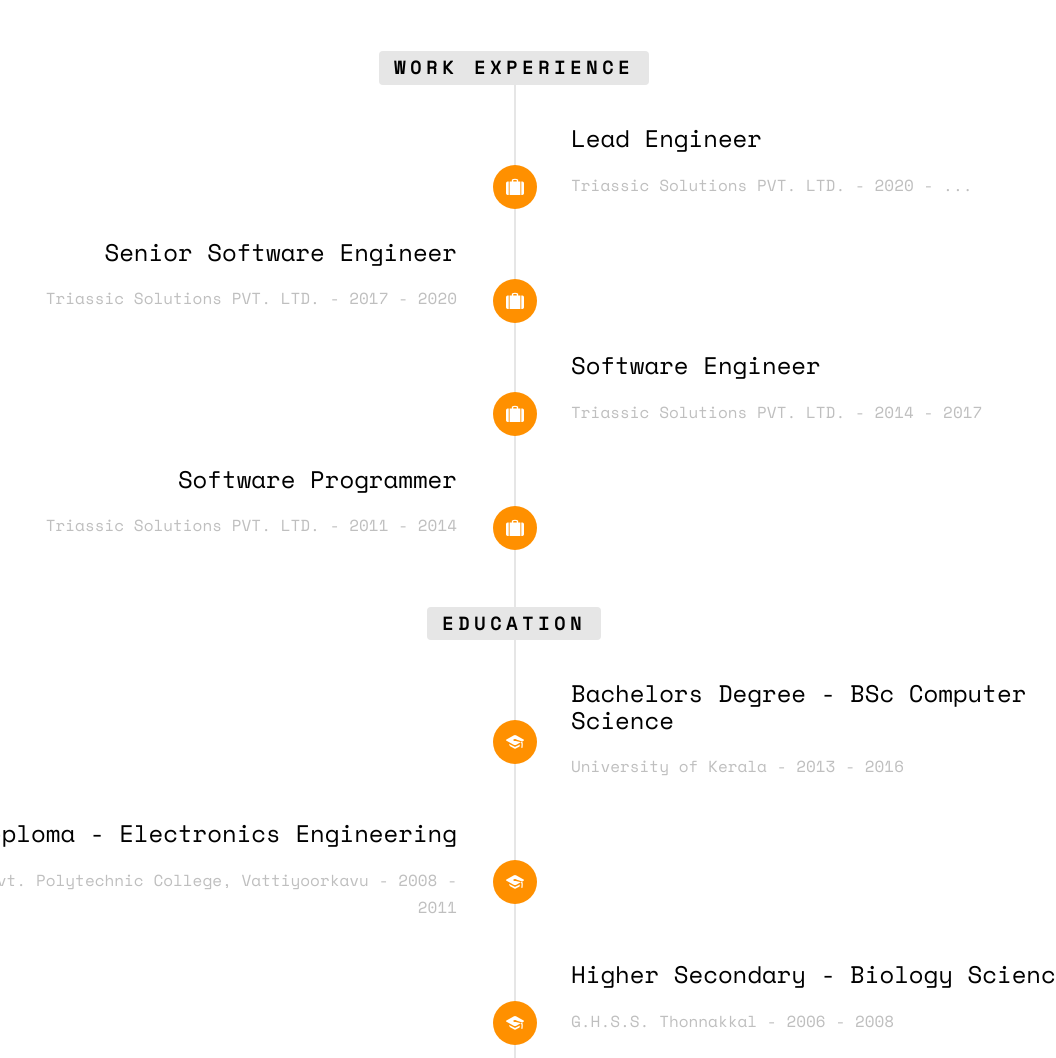
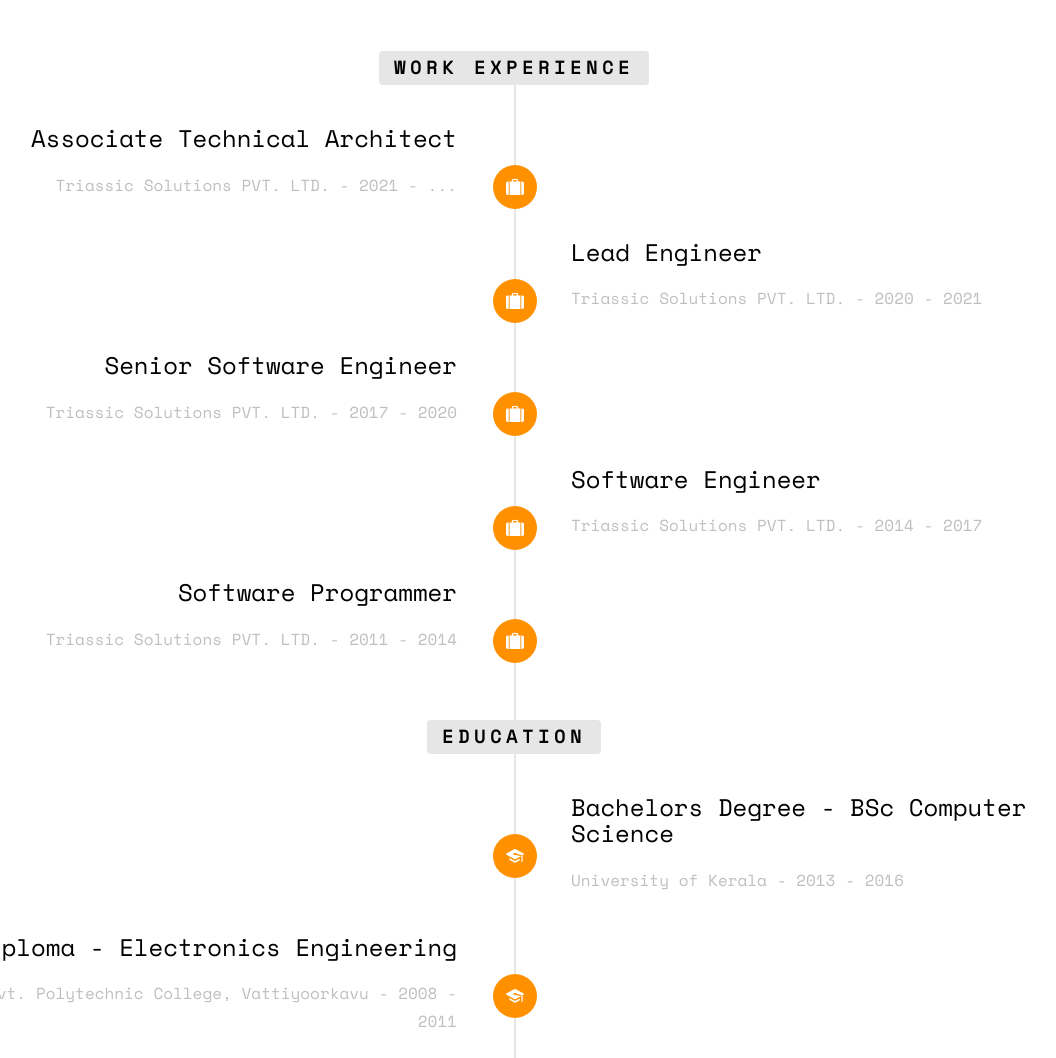
Before and after one commit to djish/djish.github.io, a plain HTML site: page index.html in a window 1280 px wide. Shown: the part 1740-2798 px from the top of the page, without its empty margins (126-1182 px from the left). Drawn offline with nearby package versions, Linux system fonts and the light colour scheme; files whose address does not match are found by name.

Commit message:
Update index.html

```diff
--- a/index.html
+++ b/index.html
@@ -133,12 +133,26 @@
 						<li class="timeline-heading text-center animate-box">
 							<div><h3>Work Experience</h3></div>
 						</li>
+
+						<li class="animate-box timeline-unverted">
+							<div class="timeline-badge"><i class="icon-suitcase"></i></div>
+							<div class="timeline-panel">
+								<div class="timeline-heading">
+									<h3 class="timeline-title">Associate Technical Architect</h3>
+									<span class="company">Triassic Solutions PVT. LTD. - 2021 - ...</span>
+								</div>
+								<div class="timeline-body">
+									<p></p>
+								</div>
+							</div>
+						</li>
+
 						<li class="timeline-inverted animate-box">
 							<div class="timeline-badge"><i class="icon-suitcase"></i></div>
 							<div class="timeline-panel">
 								<div class="timeline-heading">
 									<h3 class="timeline-title">Lead Engineer</h3>
-									<span class="company">Triassic Solutions PVT. LTD. - 2020 - ...</span>
+									<span class="company">Triassic Solutions PVT. LTD. - 2020 - 2021</span>
 								</div>
 								<div class="timeline-body">
 									<p></p>
```
